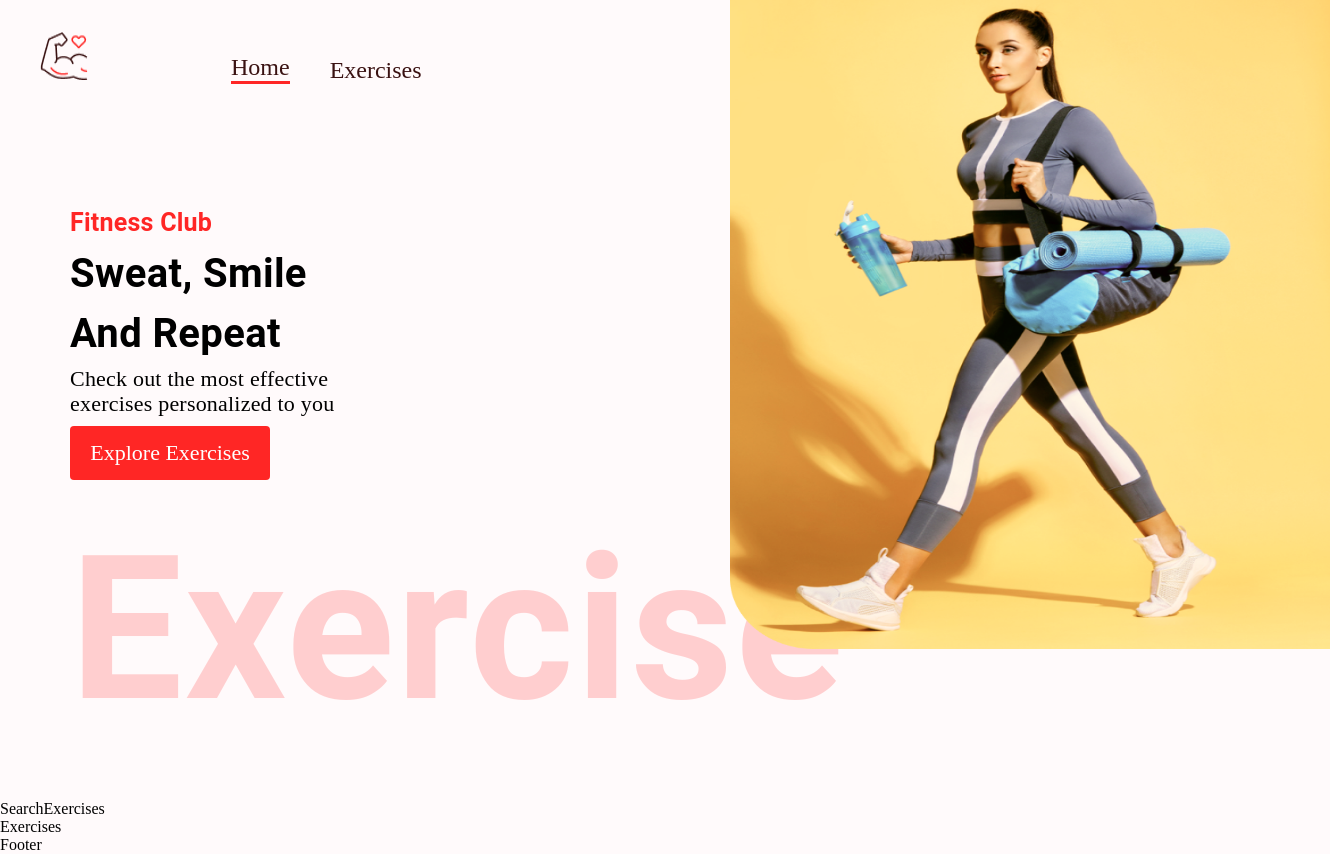
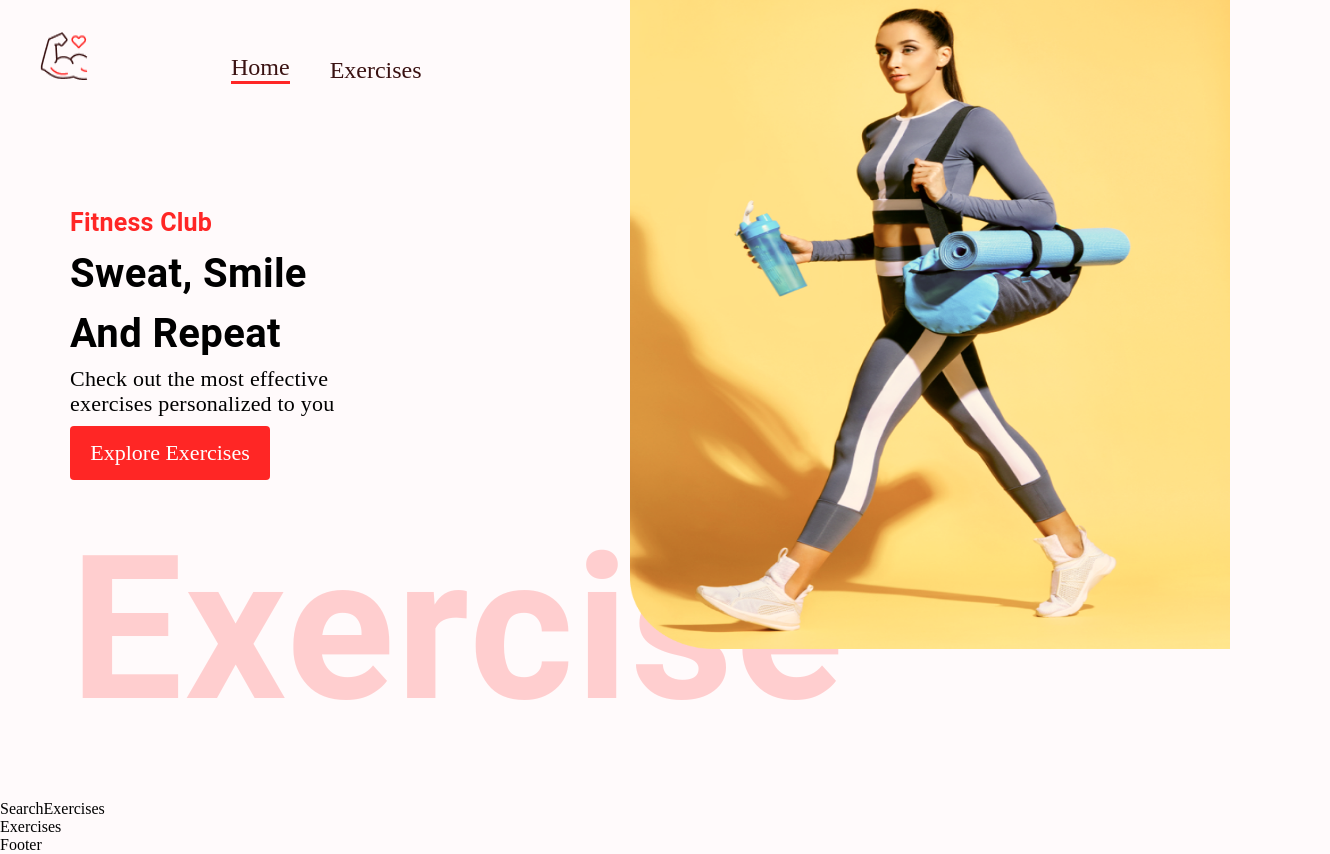
Before and after one commit to anmolbiranwar/Fitness_Exercise_App_with_APIs, a React (Create React App) app: page / in a window 1280 px wide. Shown: the whole page, 1330 px wide, since content can reach past the window. Built offline with nearby package versions, Linux system fonts and the light colour scheme.

Commit message:
Update App.css

```diff
--- a/src/App.css
+++ b/src/App.css
@@ -55,7 +55,7 @@ body {
 
   .hero-banner-img {
     position: absolute;
-    left: 680px;
+    left: 580px;
     top: 0px;
     width: 600px;
     height: 665px;
```
